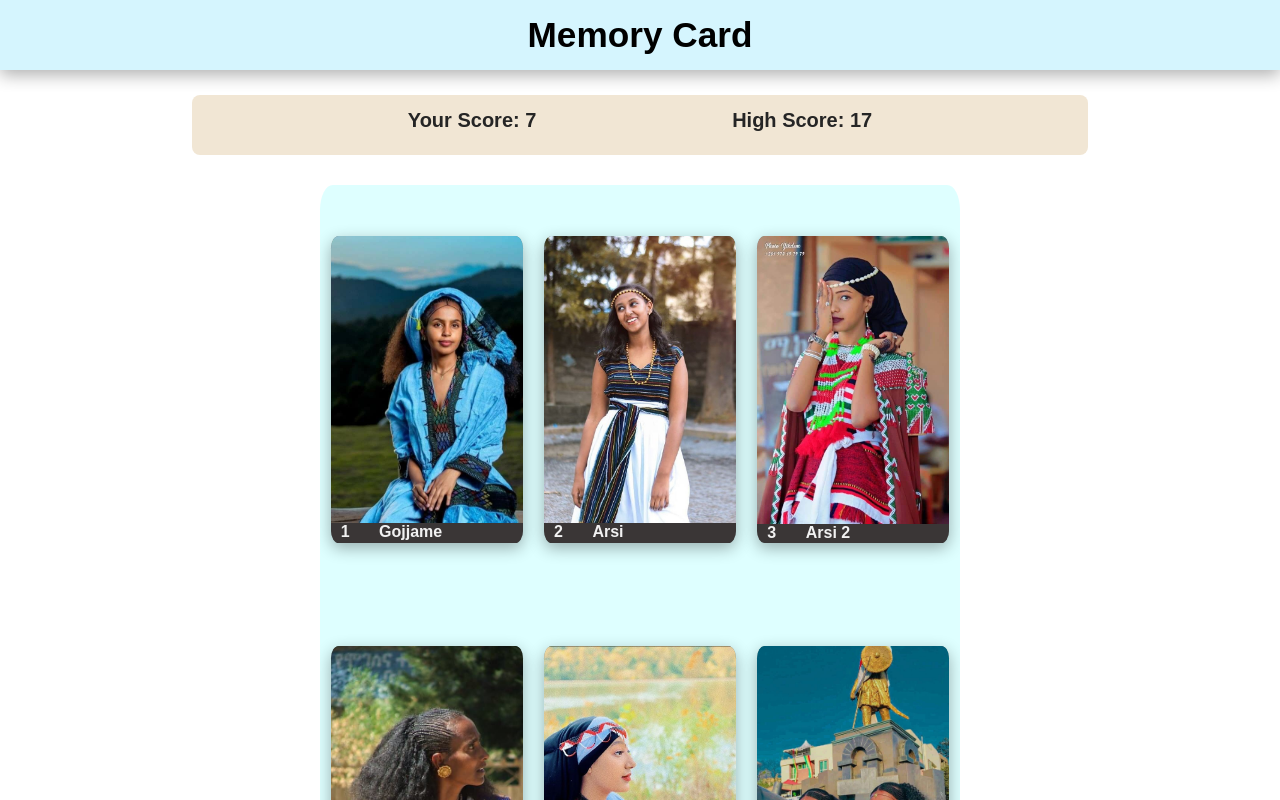
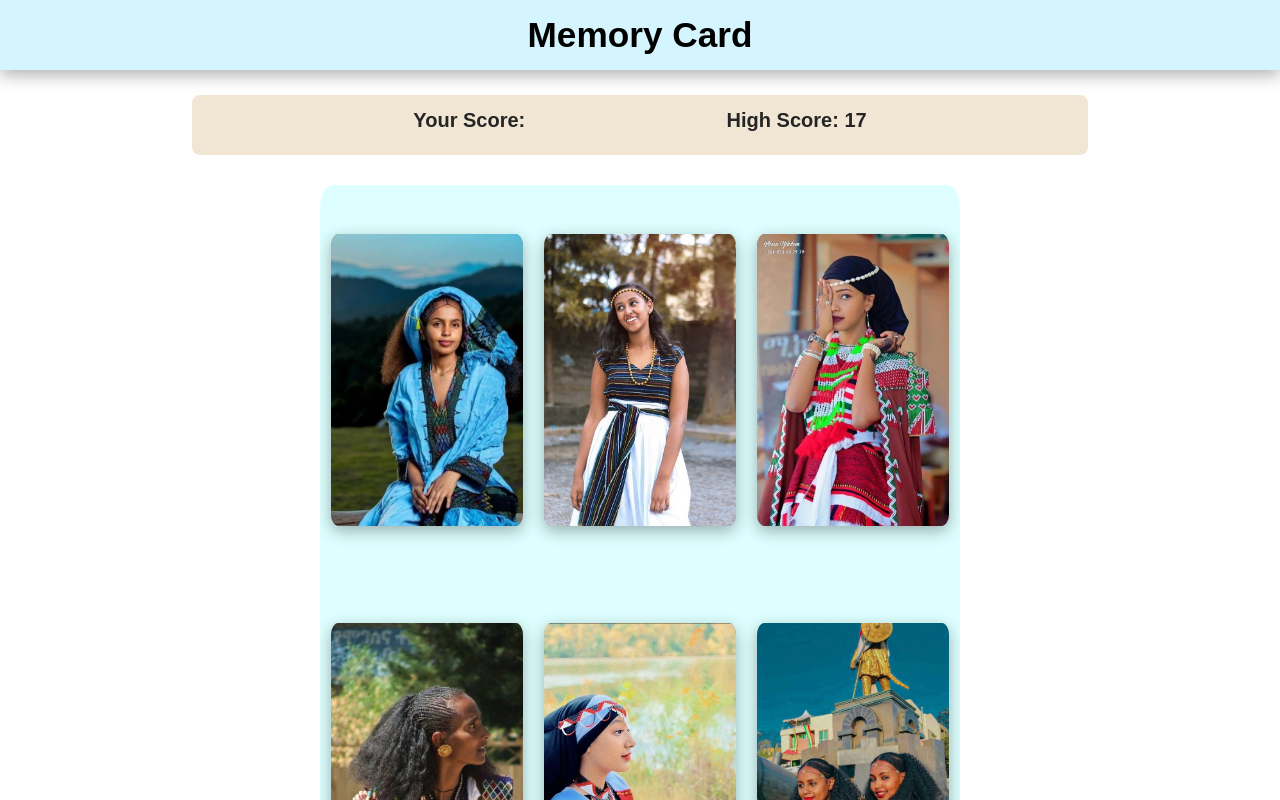
Before and after one commit to Tebibux/memory-card, a React (Create React App) app: page / in a window 1280 px wide. Shown: the top 800 px of the page. Built offline with nearby package versions, Linux system fonts and the light colour scheme.

Commit message:
some change

```diff
--- a/src/components/main/cardBoard/CardBoard.jsx
+++ b/src/components/main/cardBoard/CardBoard.jsx
@@ -1,19 +1,44 @@
-import React from 'react';
+import React, { useState } from 'react';
 import myImages from '../../../Asset/ResourceObject';
 function CardBoard() {
+	const [randomImage, setRandomImage] = useState(Object.values(myImages));
+	const [score, setScore] = useState(0);
+
+	const [existed, setExisted] = useState([]);
+
+
+	const handleRandomize = () => {
+		const shuffledImages = Object.values(myImages).sort(() => Math.random() - 0.5);
+		setRandomImage(shuffledImages);
+	}
+	const handleScore = (e) => {
+		// check if the image exits in the score array
+		//
+		if(existed.includes(e.target.src)){
+			return
+		}
+		else{
+			setScore(score + 1)
+			setExisted([...existed, e.target.src])
+			console.log(e.target.src);
+			handleRandomize();
+		}
+		return score;
+	}
+
+
 	return (
 		<div className='card-board'>
 			{
-				Object.entries(myImages).map(([key, image], index = 0) => {
+				Object.entries(randomImage).map(([key, image], index = 0) => {
 					if (index <= 8) {
 						index += 1;
 						return (
-							<div className="img-box" key={key}>
+							<div className="img-box"
+								key={key}
+								onClick={handleScore}
+							>
 								<img src={image.path} alt={image.name} />
-								<div className="img-text">
-									<p>{index}</p>
-									<p>{image.name}</p>
-								</div>
 							</div>
 						)
 					}
@@ -25,5 +50,4 @@ function CardBoard() {
 	);
 }
 
-
 export default CardBoard;
--- a/src/components/main/cardBoard/ScoreBoard.jsx
+++ b/src/components/main/cardBoard/ScoreBoard.jsx
@@ -1,9 +1,9 @@
-import React from 'react';
-
+import React, { useState } from 'react';
+import CardBoard from './CardBoard';
 function ScoreBoard() {
   return (
 	<div className='score-board'>
-		<h3>Your Score: 7</h3>
+		<h3>Your Score: {CardBoard.handleScore}</h3>
 		<h3>High Score: 17</h3>
 	</div>
   );
--- a/src/css/styles.css
+++ b/src/css/styles.css
@@ -147,21 +147,7 @@
 	object-fit: cover;
 }
 
-.img-text {
-	width: 100%;
-	display: grid;
-	grid-template-columns: 1fr 4fr;
-	background-color: #1b1010aa;
-}
-
-.img-text p {
-	font-weight: bolder;
-	color: #f1f1f1;
-	padding: 0px 10px;
-	height: 20px;
-}
-
-.footer {
+footer {
 	height: 100%;
 	width: 100%;
 	display: grid;
```
